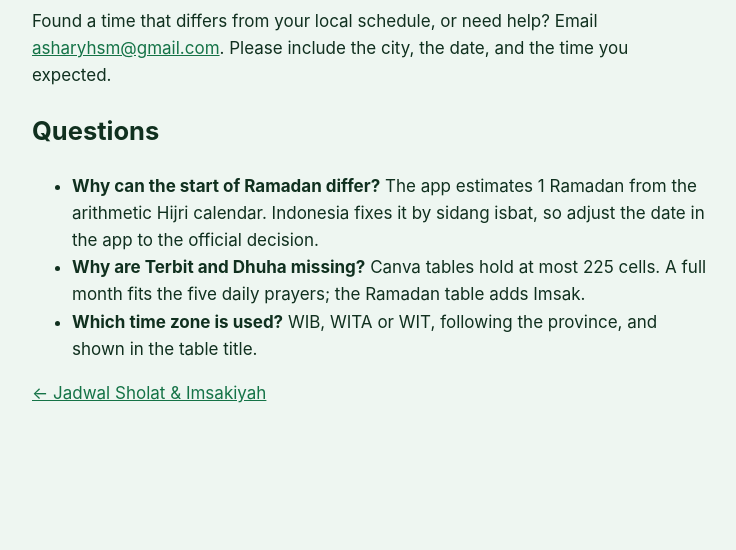
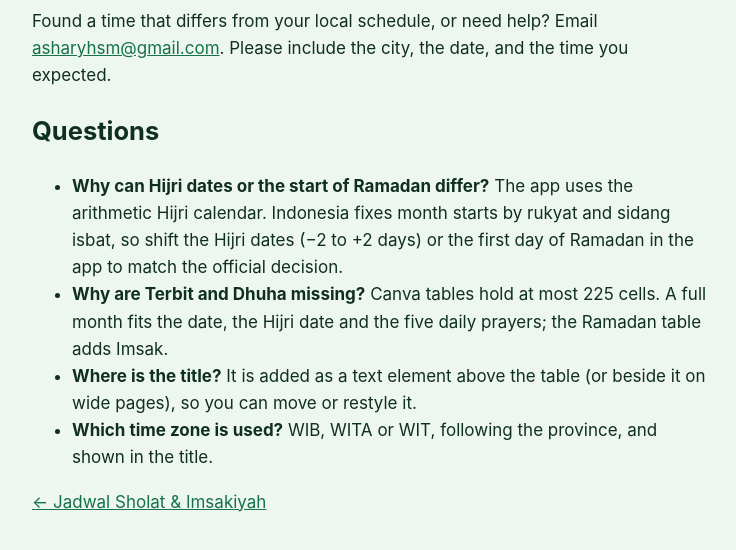
Before and after one commit to hasyaapp/jadwal-sholat, a plain HTML site: page support.html in a window 1280 px wide. Shown: the part 140-690 px from the top of the page, without its empty margins (268-1004 px from the left). Drawn offline with Linux system fonts and the light colour scheme.

Commit message:
Hijri dates: FAQ and new walkthrough

```diff
--- a/support.html
+++ b/support.html
@@ -18,18 +18,23 @@
       <h2>Questions</h2>
       <ul>
         <li>
-          <b>Why can the start of Ramadan differ?</b> The app estimates 1
-          Ramadan from the arithmetic Hijri calendar. Indonesia fixes it by
-          sidang isbat, so adjust the date in the app to the official decision.
+          <b>Why can Hijri dates or the start of Ramadan differ?</b> The app
+          uses the arithmetic Hijri calendar. Indonesia fixes month starts by
+          rukyat and sidang isbat, so shift the Hijri dates (−2 to +2 days) or
+          the first day of Ramadan in the app to match the official decision.
         </li>
         <li>
           <b>Why are Terbit and Dhuha missing?</b> Canva tables hold at most
-          225 cells. A full month fits the five daily prayers; the Ramadan table
-          adds Imsak.
+          225 cells. A full month fits the date, the Hijri date and the five
+          daily prayers; the Ramadan table adds Imsak.
+        </li>
+        <li>
+          <b>Where is the title?</b> It is added as a text element above the
+          table (or beside it on wide pages), so you can move or restyle it.
         </li>
         <li>
           <b>Which time zone is used?</b> WIB, WITA or WIT, following the
-          province, and shown in the table title.
+          province, and shown in the title.
         </li>
       </ul>
 
```
Also changed, not shown: 1 other file.
